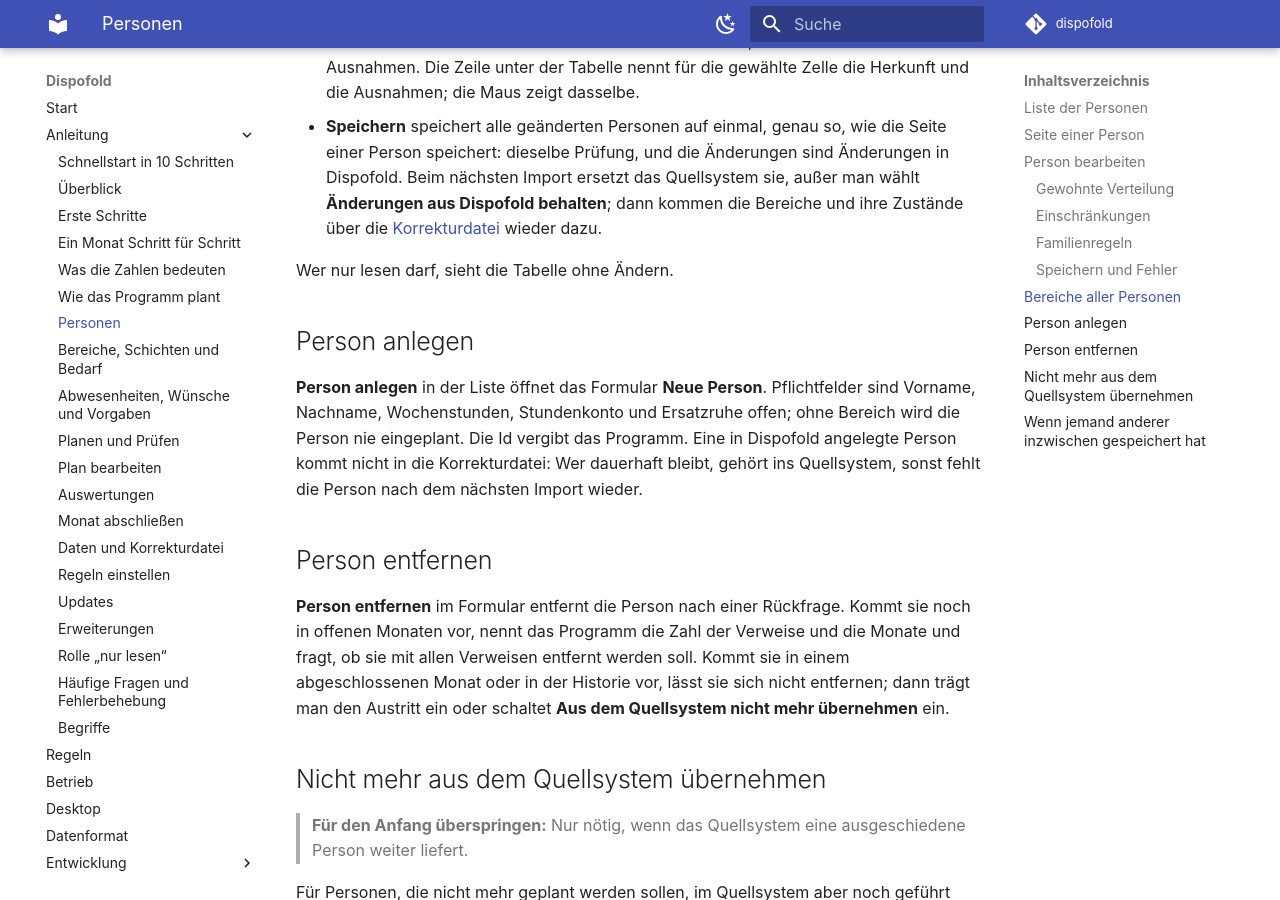
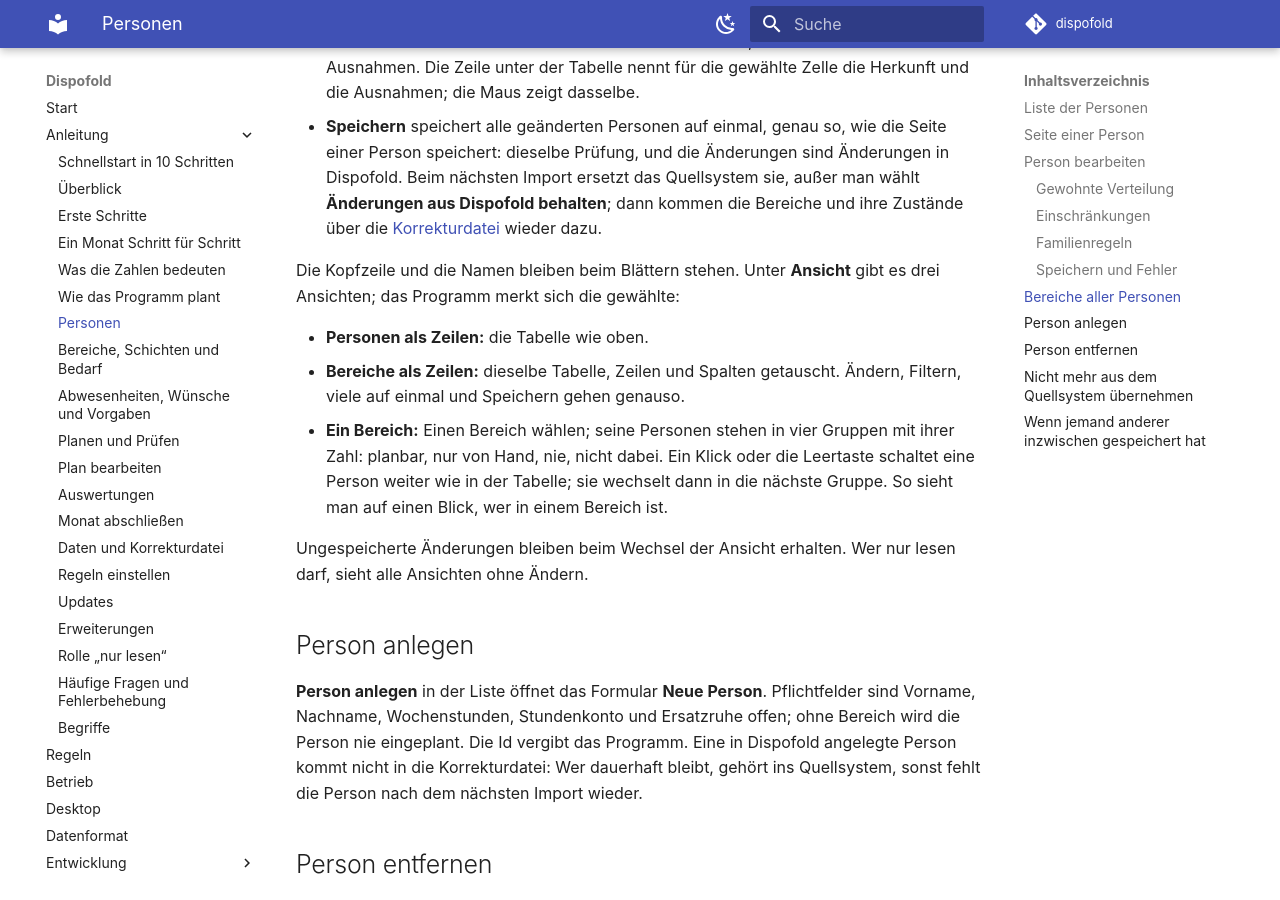
Before and after one commit to mschabhuettl/dispofold, an MkDocs documentation site: the page built from docs/anleitung/personen.md, in a window 1280 px wide and 900 px high, scrolled down 6504 px. Built offline with MkDocs 1.6.1 and Material for MkDocs 9.7.7, drawn with Linux system fonts in a browser that asks for light colours; comment, search, counter and statistics services are not loaded.

Commit message:
Guide: the three views of the area matrix and the sticky header

```diff
--- a/docs/anleitung/personen.md
+++ b/docs/anleitung/personen.md
@@ -152,7 +152,18 @@ Tabelle. Jede Zelle zeigt den Zustand mit Zeichen und Wort: ● planbar, ◐ nur
   sie, außer man wählt **Änderungen aus Dispofold behalten**; dann kommen die Bereiche und ihre Zustände über die
   [Korrekturdatei](daten.md#korrekturdatei) wieder dazu.
 
-Wer nur lesen darf, sieht die Tabelle ohne Ändern.
+Die Kopfzeile und die Namen bleiben beim Blättern stehen. Unter **Ansicht** gibt es drei Ansichten; das Programm
+merkt sich die gewählte:
+
+- **Personen als Zeilen:** die Tabelle wie oben.
+- **Bereiche als Zeilen:** dieselbe Tabelle, Zeilen und Spalten getauscht. Ändern, Filtern, viele auf einmal und
+  Speichern gehen genauso.
+- **Ein Bereich:** Einen Bereich wählen; seine Personen stehen in vier Gruppen mit ihrer Zahl: planbar, nur von
+  Hand, nie, nicht dabei. Ein Klick oder die Leertaste schaltet eine Person weiter wie in der Tabelle; sie wechselt
+  dann in die nächste Gruppe. So sieht man auf einen Blick, wer in einem Bereich ist.
+
+Ungespeicherte Änderungen bleiben beim Wechsel der Ansicht erhalten. Wer nur lesen darf, sieht alle Ansichten ohne
+Ändern.
 
 ## Person anlegen
 
```
